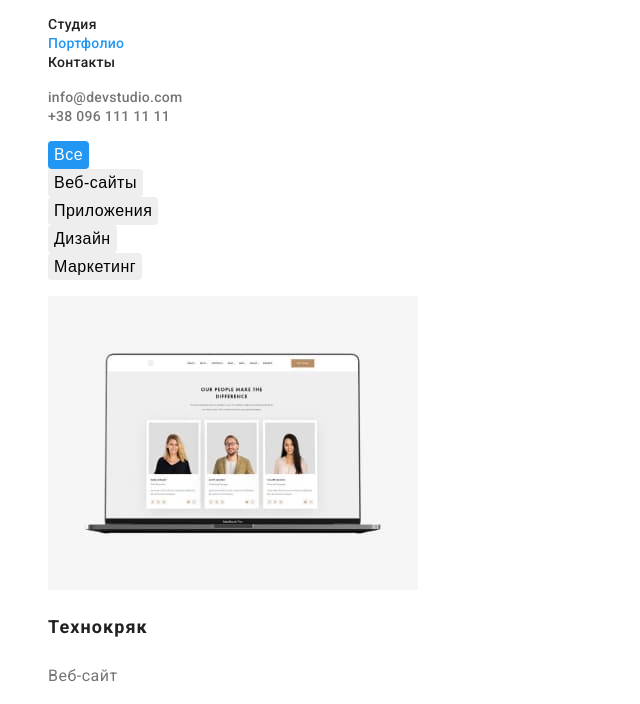
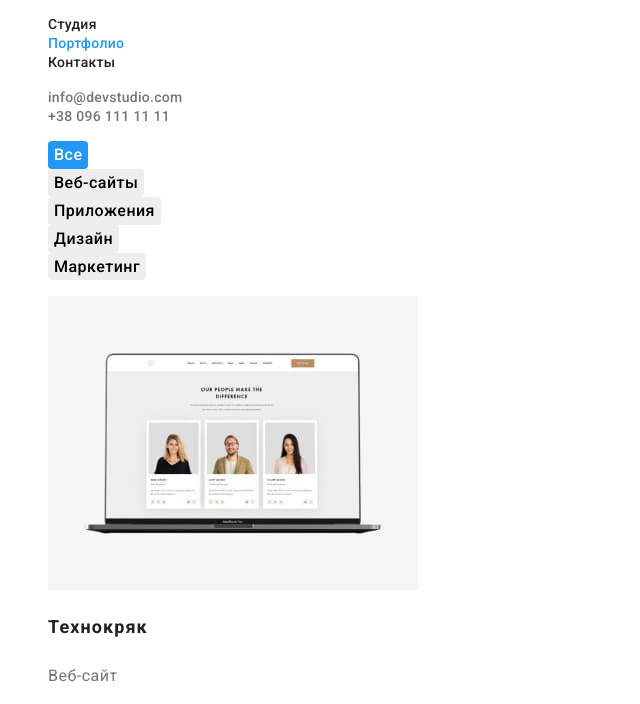
Before and after one commit to YuraPetrenko84/goit-markup-hw-02, a plain HTML site: page portfolio.html in a window 1280 px wide. Shown: the part 41-745 px from the top of the page, without its empty margins (0-640 px from the left). Drawn offline with Linux system fonts and the light colour scheme.

Commit message:
зміни шрифта

```diff
--- a/css/styles.css
+++ b/css/styles.css
@@ -265,6 +265,8 @@ body {
 
 
 .portfolio-btn{
+    font-family: 'Roboto';
+    font-style: normal;
     font-weight: 500;
     font-size: 16px;
     line-height: 1.62;
@@ -279,6 +281,8 @@ body {
     color: var(--main-txt-cl);
  }
 .current {
+    font-family: 'Roboto';
+    font-style: normal;
     color:#FFFFFF;
     background: #2196F3;
     border-radius: 4px;
```
